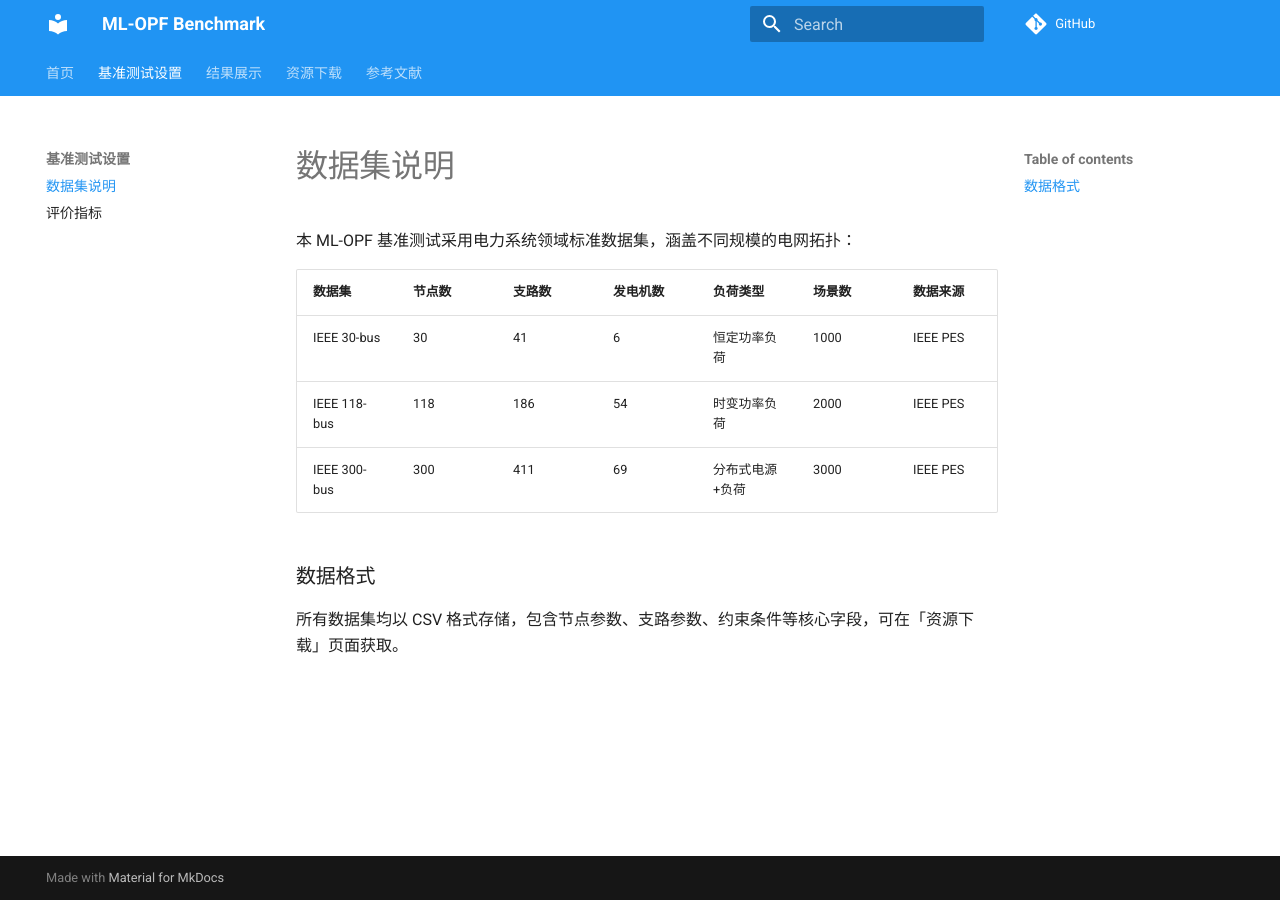
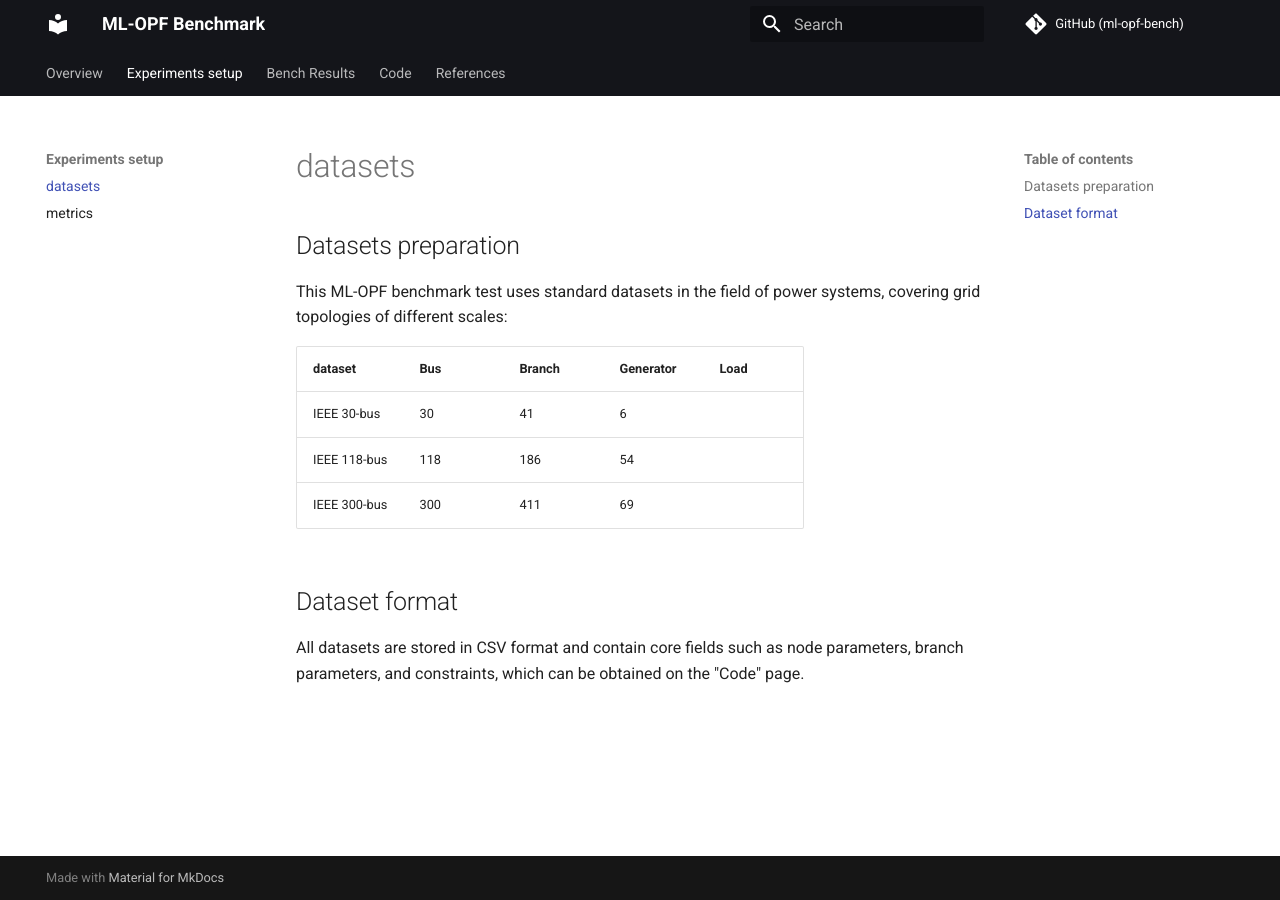
Before and after one commit to XinyiLiu04/ml-opf-bench, an MkDocs documentation site: the page built from docs/benchmark/datasets.md, in a window 1280 px wide. Built offline with MkDocs 1.6.1 and Material for MkDocs 9.7.7, drawn with Linux system fonts in a browser that asks for light colours; comment, search, counter and statistics services are not loaded.

Commit message:
English ver'

```diff
--- a/docs/benchmark/datasets.md
+++ b/docs/benchmark/datasets.md
@@ -1,11 +1,13 @@
-# 数据集说明
-本 ML-OPF 基准测试采用电力系统领域标准数据集，涵盖不同规模的电网拓扑：
+## Datasets preparation
+This ML-OPF benchmark test uses standard datasets in the field of power systems, covering grid topologies of different scales:
 
-| 数据集       | 节点数 | 支路数 | 发电机数 | 负荷类型       | 场景数 | 数据来源       |
-|--------------|--------|--------|----------|----------------|--------|----------------|
-| IEEE 30-bus  | 30     | 41     | 6        | 恒定功率负荷   | 1000   | IEEE PES       |
-| IEEE 118-bus | 118    | 186    | 54       | 时变功率负荷   | 2000   | IEEE PES       |
-| IEEE 300-bus | 300    | 411    | 69       | 分布式电源+负荷 | 3000   | IEEE PES       |
 
-### 数据格式
-所有数据集均以 CSV 格式存储，包含节点参数、支路参数、约束条件等核心字段，可在「资源下载」页面获取。
+
+| dataset       | Bus | Branch | Generator | Load       |
+|--------------|--------|--------|----------|----------------|
+| IEEE 30-bus  | 30     | 41     | 6        |    |
+| IEEE 118-bus | 118    | 186    | 54       |    |
+| IEEE 300-bus | 300    | 411    | 69       |  |
+
+## Dataset format
+All datasets are stored in CSV format and contain core fields such as node parameters, branch parameters, and constraints, which can be obtained on the "Code" page.
--- a/docs/resources.md
+++ b/docs/resources.md
@@ -1,11 +1,10 @@
-# 资源下载
-本基准测试的所有数据、代码均开源，可通过以下方式获取：
+All datasets and code for this benchmark work are open source and can be obtained through the following methods:
 
-## 1. 数据集
-- IEEE 30/118/300-bus 数据集：[下载链接](https://github.com/你的用户名/ml-opf-bench/raw/main/assets/data/opf_datasets.zip)
-- 预处理脚本：[preprocess_data.py](https://github.com/你的用户名/ml-opf-bench/blob/main/scripts/preprocess_data.py)
+## 1. Datasets
+- IEEE 14/30/118/300-bus datasets：[ACOPF](https://github.com/xinyiliu04/ml-opf-bench/raw/main/assets/ac-data/opf_datasets.zip)
+- IEEE 14/30/118/300-bus datasets：[DCOPF](https://github.com/xinyiliu04/ml-opf-bench/raw/main/assets/dc-data/opf_datasets.zip)
 
-## 2. 代码与模型
-- GitHub 仓库：[ml-opf-bench](https://github.com/你的用户名/ml-opf-bench)
-- 预训练模型权重：[models/](https://github.com/你的用户名/ml-opf-bench/tree/main/assets/models)
-- 复现教程：[REPRODUCE.md](https://github.com/你的用户名/ml-opf-bench/blob/main/docs/REPRODUCE.md)
+## 2. Benchmark algorithms
+- GitHub：[ml-opf-bench](https://github.com/xinyiliu04/ml-opf-bench)
+- Hyper-parameters：[models/](https://github.com/xinyiliu04/ml-opf-bench/tree/main/assets/models)
+- Tutorial：[REPRODUCE.md](https://github.com/xinyiliu04/ml-opf-bench/blob/main/docs/REPRODUCE.md)
--- a/mkdocs.yml
+++ b/mkdocs.yml
@@ -1,12 +1,12 @@
 site_name: ML-OPF Benchmark
-repo_url: https://github.com/XinyiLiu04/ml-opf-bench  # 你的仓库根地址
-repo_name: GitHub  # 网站右上角显示的名称（可选，也可写「ml-opf-bench」）
+repo_url: https://github.com/XinyiLiu04/ml-opf-bench
+repo_name: GitHub (ml-opf-bench)
 
-# Material 主题配置（学术风格，无额外依赖）
+# style
 theme:
   name: material
   palette:
-    primary: blue
+    primary: black
     accent: indigo
   features:
     - navigation.tabs
@@ -36,12 +36,12 @@ extra_javascript:
 
 # 导航栏（按需调整）
 nav:
-  - 首页: index.md
-  - 基准测试设置:
-    - 数据集说明: benchmark/datasets.md
-    - 评价指标: benchmark/metrics.md
-  - 结果展示:
-    - 综合对比: results/comparison.md
-    - 精度分析: results/accuracy.md
-  - 资源下载: resources.md
-  - 参考文献: references.md
+  - Overview: index.md
+  - Experiments setup:
+    - datasets: benchmark/datasets.md
+    - metrics: benchmark/metrics.md
+  - Bench Results:
+    - Results: results/comparison.md
+    - accuracy: results/accuracy.md
+  - Code: resources.md
+  - References: references.md
```
Also changed, not shown: docs/index.md (+10 -3 lines), docs/references.md (+1 -7 lines), docs/results/comparison.md (+9 -10 lines).
